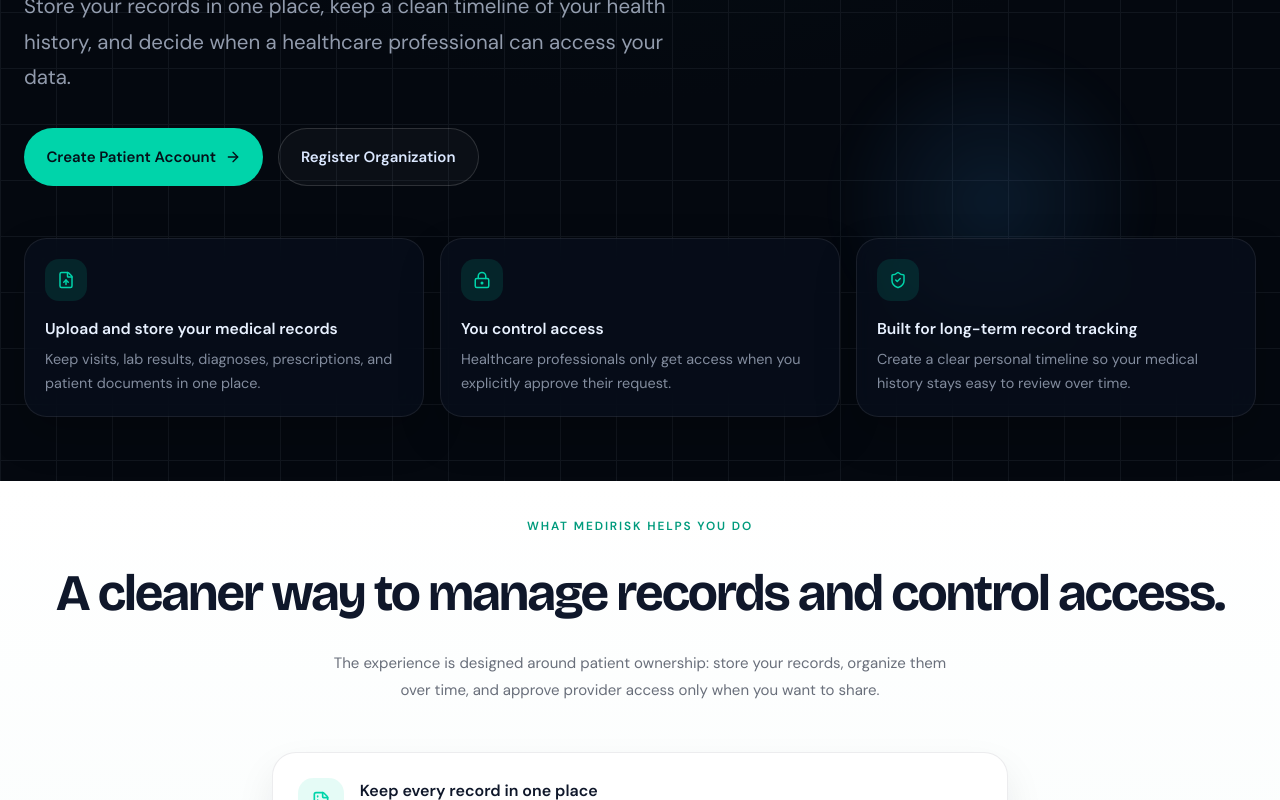
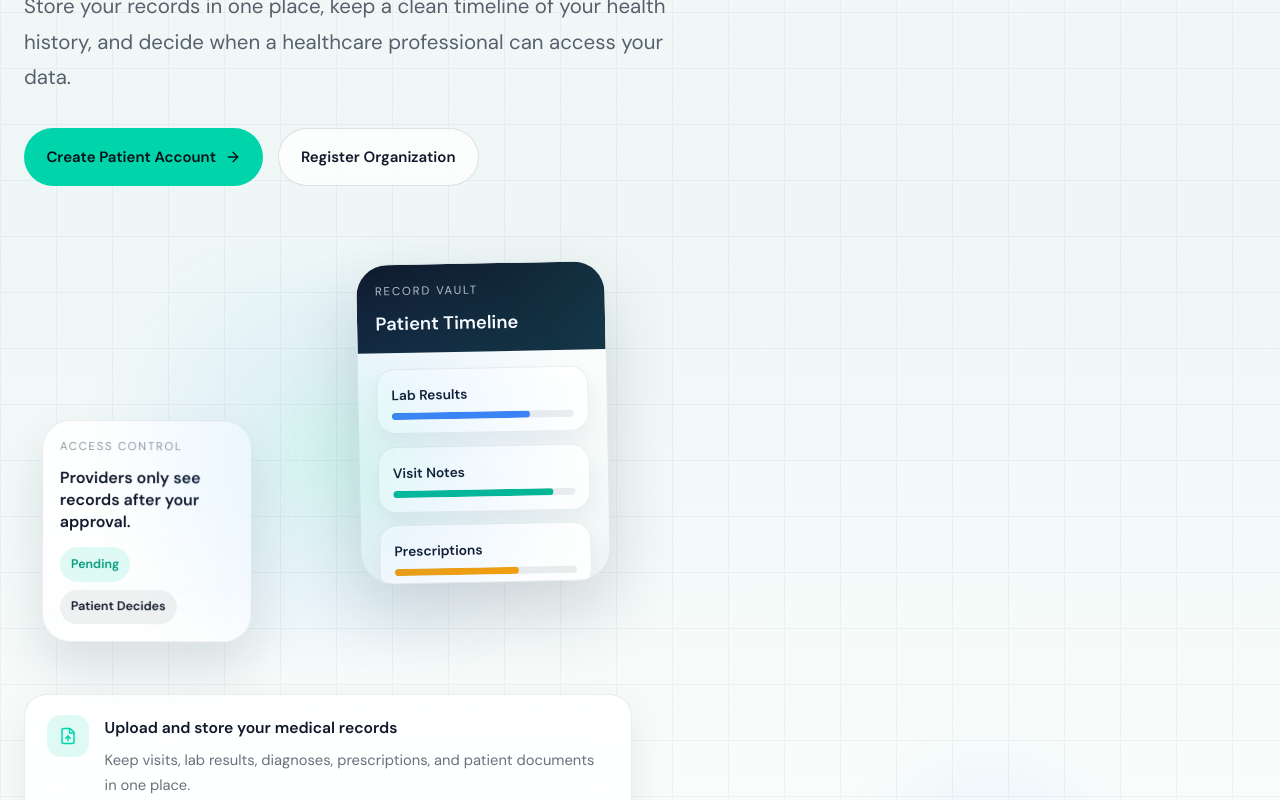
Before and after one commit to voidrlm/capstone, a React (Vite) app in the folder frontend/: page / in a window 1280 px wide. Shown: the part 660-1460 px from the top of the page. Built offline with nearby package versions, Linux system fonts and the light colour scheme; no server answers.

Commit message:
fix(landing): update HeroSection component

```diff
--- a/frontend/src/components/landing/HeroSection.tsx
+++ b/frontend/src/components/landing/HeroSection.tsx
@@ -25,7 +25,7 @@ export default function HeroSection() {
     <section
       style={{
         background:
-          "radial-gradient(circle at top, rgba(0,212,170,0.12) 0%, rgba(0,212,170,0.04) 22%, rgba(4,8,15,1) 58%)",
+          "linear-gradient(180deg, #f7fbfc 0%, #eef7f6 48%, #ffffff 100%)",
         minHeight: "100vh",
         position: "relative",
         overflow: "hidden",
@@ -35,10 +35,10 @@ export default function HeroSection() {
         style={{
           position: "absolute",
           inset: 0,
-          opacity: 0.06,
+          opacity: 0.04,
           pointerEvents: "none",
           backgroundImage:
-            "linear-gradient(rgba(220,232,255,1) 1px, transparent 1px), linear-gradient(90deg, rgba(220,232,255,1) 1px, transparent 1px)",
+            "linear-gradient(rgba(15,23,42,1) 1px, transparent 1px), linear-gradient(90deg, rgba(15,23,42,1) 1px, transparent 1px)",
           backgroundSize: "56px 56px",
         }}
       />
@@ -51,7 +51,7 @@ export default function HeroSection() {
           width: 240,
           height: 240,
           borderRadius: "50%",
-          background: "radial-gradient(circle, rgba(0,212,170,0.16) 0%, transparent 72%)",
+          background: "radial-gradient(circle, rgba(0,212,170,0.14) 0%, transparent 72%)",
           filter: "blur(10px)",
           pointerEvents: "none",
         }}
@@ -65,7 +65,7 @@ export default function HeroSection() {
           width: 320,
           height: 320,
           borderRadius: "50%",
-          background: "radial-gradient(circle, rgba(59,159,255,0.12) 0%, transparent 70%)",
+          background: "radial-gradient(circle, rgba(59,159,255,0.1) 0%, transparent 70%)",
           filter: "blur(14px)",
           pointerEvents: "none",
         }}
@@ -124,8 +124,8 @@ export default function HeroSection() {
                 </svg>
               </div>
               <div>
-                <div style={{ color: "#dce8ff", fontWeight: 800, letterSpacing: "-0.02em" }}>MediRisk</div>
-                <div style={{ color: "rgba(220,232,255,0.42)", fontSize: "0.74rem", letterSpacing: "0.18em", textTransform: "uppercase" }}>
+                <div style={{ color: "#0f172a", fontWeight: 800, letterSpacing: "-0.02em" }}>MediRisk</div>
+                <div style={{ color: "rgba(15,23,42,0.45)", fontSize: "0.74rem", letterSpacing: "0.18em", textTransform: "uppercase" }}>
                   Personal Record Control
                 </div>
               </div>
@@ -135,9 +135,9 @@ export default function HeroSection() {
               <Link
                 to="/login"
                 style={{
-                  color: "rgba(220,232,255,0.86)",
+                  color: "#0f172a",
                   textDecoration: "none",
-                  fontWeight: 600,
+                  fontWeight: 700,
                   padding: "0.85rem 1.1rem",
                 }}
               >
@@ -168,10 +168,8 @@ export default function HeroSection() {
             initial={{ opacity: 0, y: 28 }}
             animate={{ opacity: 1, y: 0 }}
             transition={{ duration: 0.65, ease: "easeOut", delay: 0.1 }}
-            style={{
-              gridColumn: "span 12",
-              maxWidth: "48rem",
-            }}
+            className="lg:col-span-7"
+            style={{ gridColumn: "span 12", maxWidth: "48rem" }}
           >
             <div
               style={{
@@ -181,7 +179,7 @@ export default function HeroSection() {
                 borderRadius: 999,
                 border: "1px solid rgba(0,212,170,0.24)",
                 background: "rgba(0,212,170,0.08)",
-                color: "#77f6db",
+                color: "#009b7d",
                 padding: "0.45rem 0.9rem",
                 fontSize: "0.74rem",
                 fontWeight: 700,
@@ -195,7 +193,7 @@ export default function HeroSection() {
             <h1
               className="font-display"
               style={{
-                color: "#ecf4ff",
+                color: "#0f172a",
                 fontSize: "clamp(3rem, 7vw, 6.2rem)",
                 lineHeight: 1.02,
                 letterSpacing: "-0.05em",
@@ -209,7 +207,7 @@ export default function HeroSection() {
 
             <p
               style={{
-                color: "rgba(220,232,255,0.66)",
+                color: "rgba(15,23,42,0.68)",
                 fontSize: "clamp(1.05rem, 1.8vw, 1.28rem)",
                 lineHeight: 1.75,
                 maxWidth: "41rem",
@@ -243,13 +241,13 @@ export default function HeroSection() {
                   display: "inline-flex",
                   alignItems: "center",
                   gap: "0.55rem",
-                  color: "#dce8ff",
+                  color: "#0f172a",
                   textDecoration: "none",
                   fontWeight: 700,
                   borderRadius: 999,
                   padding: "1rem 1.4rem",
-                  border: "1px solid rgba(255,255,255,0.14)",
-                  background: "rgba(255,255,255,0.03)",
+                  border: "1px solid rgba(15,23,42,0.12)",
+                  background: "rgba(255,255,255,0.78)",
                 }}
               >
                 Register Organization
@@ -261,24 +259,34 @@ export default function HeroSection() {
             initial={{ opacity: 0, y: 28 }}
             animate={{ opacity: 1, y: 0 }}
             transition={{ duration: 0.65, ease: "easeOut", delay: 0.2 }}
+            className="lg:col-span-4 lg:col-start-9"
             style={{
               gridColumn: "span 12",
-              display: "grid",
-              gridTemplateColumns: "repeat(auto-fit, minmax(220px, 1fr))",
+              display: "flex",
+              flexDirection: "column",
               gap: "1rem",
               marginTop: "1.25rem",
+              maxWidth: "38rem",
             }}
           >
+            <FloatingRecordsOrb />
             {trustPoints.map(({ title, description, Icon }) => (
-              <div
+              <motion.div
                 key={title}
+                initial={{ opacity: 0, y: 28 }}
+                whileInView={{ opacity: 1, y: 0 }}
+                viewport={{ once: true, amount: 0.35 }}
+                transition={{ duration: 0.6, ease: "easeOut" }}
                 style={{
                   borderRadius: "1.4rem",
-                  border: "1px solid rgba(255,255,255,0.08)",
-                  background: "rgba(8,17,31,0.64)",
+                  border: "1px solid rgba(15,23,42,0.08)",
+                  background: "rgba(255,255,255,0.82)",
                   backdropFilter: "blur(14px)",
-                  padding: "1.25rem",
-                  boxShadow: "0 18px 42px rgba(0,0,0,0.22)",
+                  padding: "1.3rem 1.35rem",
+                  boxShadow: "0 18px 42px rgba(15,23,42,0.08)",
+                  display: "flex",
+                  alignItems: "flex-start",
+                  gap: "1rem",
                 }}
               >
                 <div
@@ -290,14 +298,16 @@ export default function HeroSection() {
                     placeItems: "center",
                     background: "rgba(0,212,170,0.12)",
                     color: "#00d4aa",
-                    marginBottom: "0.9rem",
+                    flexShrink: 0,
                   }}
                 >
                   <Icon size={18} />
                 </div>
-                <h3 style={{ color: "#e8f1ff", fontWeight: 700, marginBottom: "0.45rem", fontSize: "0.98rem" }}>{title}</h3>
-                <p style={{ color: "rgba(220,232,255,0.58)", fontSize: "0.9rem", lineHeight: 1.65 }}>{description}</p>
-              </div>
+                <div>
+                  <h3 style={{ color: "#0f172a", fontWeight: 700, marginBottom: "0.45rem", fontSize: "0.98rem" }}>{title}</h3>
+                  <p style={{ color: "rgba(15,23,42,0.62)", fontSize: "0.92rem", lineHeight: 1.7 }}>{description}</p>
+                </div>
+              </motion.div>
             ))}
           </motion.div>
         </motion.div>
@@ -305,3 +315,138 @@ export default function HeroSection() {
     </section>
   );
 }
+
+function FloatingRecordsOrb() {
+  return (
+    <motion.div
+      initial={{ opacity: 0, y: 30, rotateX: 8 }}
+      animate={{ opacity: 1, y: 0, rotateX: 0 }}
+      transition={{ duration: 0.9, ease: "easeOut", delay: 0.25 }}
+      className="hidden lg:block"
+      style={{
+        position: "relative",
+        height: 420,
+        marginBottom: "1.2rem",
+        perspective: 1400,
+      }}
+    >
+      <motion.div
+        animate={{ y: [0, -12, 0], rotate: [-2, 1, -2] }}
+        transition={{ duration: 7.5, repeat: Infinity, ease: "easeInOut" }}
+        style={{
+          position: "absolute",
+          top: 28,
+          right: 24,
+          width: 250,
+          height: 320,
+          borderRadius: 32,
+          background: "linear-gradient(180deg, rgba(255,255,255,0.98) 0%, rgba(238,247,246,0.95) 100%)",
+          border: "1px solid rgba(15,23,42,0.08)",
+          boxShadow: "0 30px 70px rgba(15,23,42,0.16)",
+          transform: "rotateY(-16deg) rotateX(10deg)",
+          overflow: "hidden",
+        }}
+      >
+        <div
+          style={{
+            height: 88,
+            background: "linear-gradient(135deg, #0f172a 0%, #143848 100%)",
+            padding: "1.1rem 1.15rem",
+            color: "white",
+          }}
+        >
+          <div style={{ fontSize: "0.72rem", letterSpacing: "0.16em", textTransform: "uppercase", opacity: 0.72 }}>
+            Record Vault
+          </div>
+          <div style={{ marginTop: "0.55rem", fontSize: "1.15rem", fontWeight: 800 }}>
+            Patient Timeline
+          </div>
+        </div>
+        <div style={{ padding: "1rem 1.1rem", display: "flex", flexDirection: "column", gap: "0.8rem" }}>
+          {[
+            { label: "Lab Results", tone: "#3b82f6", width: "76%" },
+            { label: "Visit Notes", tone: "#00b894", width: "88%" },
+            { label: "Prescriptions", tone: "#f59e0b", width: "68%" },
+            { label: "Documents", tone: "#8b5cf6", width: "82%" },
+          ].map((item) => (
+            <div
+              key={item.label}
+              style={{
+                borderRadius: 18,
+                padding: "0.85rem 0.9rem",
+                background: "rgba(255,255,255,0.84)",
+                border: "1px solid rgba(15,23,42,0.07)",
+                boxShadow: "0 10px 24px rgba(15,23,42,0.06)",
+              }}
+            >
+              <div style={{ fontSize: "0.86rem", fontWeight: 700, color: "#0f172a", marginBottom: "0.45rem" }}>
+                {item.label}
+              </div>
+              <div
+                style={{
+                  height: 7,
+                  borderRadius: 999,
+                  background: "rgba(15,23,42,0.08)",
+                  overflow: "hidden",
+                }}
+              >
+                <div
+                  style={{
+                    width: item.width,
+                    height: "100%",
+                    borderRadius: 999,
+                    background: item.tone,
+                  }}
+                />
+              </div>
+            </div>
+          ))}
+        </div>
+      </motion.div>
+
+      <motion.div
+        animate={{ y: [0, 10, 0], rotate: [2, -1, 2] }}
+        transition={{ duration: 8.5, repeat: Infinity, ease: "easeInOut" }}
+        style={{
+          position: "absolute",
+          left: 18,
+          bottom: 22,
+          width: 210,
+          borderRadius: 28,
+          padding: "1.05rem",
+          background: "linear-gradient(180deg, rgba(255,255,255,0.92) 0%, rgba(255,255,255,0.8) 100%)",
+          border: "1px solid rgba(15,23,42,0.08)",
+          boxShadow: "0 26px 52px rgba(15,23,42,0.12)",
+          transform: "rotateY(18deg) rotateX(8deg)",
+          backdropFilter: "blur(14px)",
+        }}
+      >
+        <div style={{ fontSize: "0.72rem", textTransform: "uppercase", letterSpacing: "0.14em", color: "rgba(15,23,42,0.45)" }}>
+          Access Control
+        </div>
+        <div style={{ marginTop: "0.7rem", fontSize: "1rem", fontWeight: 800, color: "#0f172a", lineHeight: 1.35 }}>
+          Providers only see records after your approval.
+        </div>
+        <div style={{ marginTop: "0.95rem", display: "flex", gap: "0.5rem", flexWrap: "wrap" }}>
+          <span style={{ padding: "0.45rem 0.7rem", borderRadius: 999, background: "rgba(0,212,170,0.12)", color: "#009b7d", fontSize: "0.78rem", fontWeight: 700 }}>
+            Pending
+          </span>
+          <span style={{ padding: "0.45rem 0.7rem", borderRadius: 999, background: "rgba(15,23,42,0.06)", color: "#0f172a", fontSize: "0.78rem", fontWeight: 700 }}>
+            Patient Decides
+          </span>
+        </div>
+      </motion.div>
+
+      <div
+        style={{
+          position: "absolute",
+          inset: "30px 20px 10px 40px",
+          borderRadius: 40,
+          background: "radial-gradient(circle, rgba(0,212,170,0.14) 0%, rgba(59,159,255,0.08) 35%, transparent 72%)",
+          filter: "blur(18px)",
+          pointerEvents: "none",
+        }}
+      />
+    </motion.div>
+  );
+}
```
